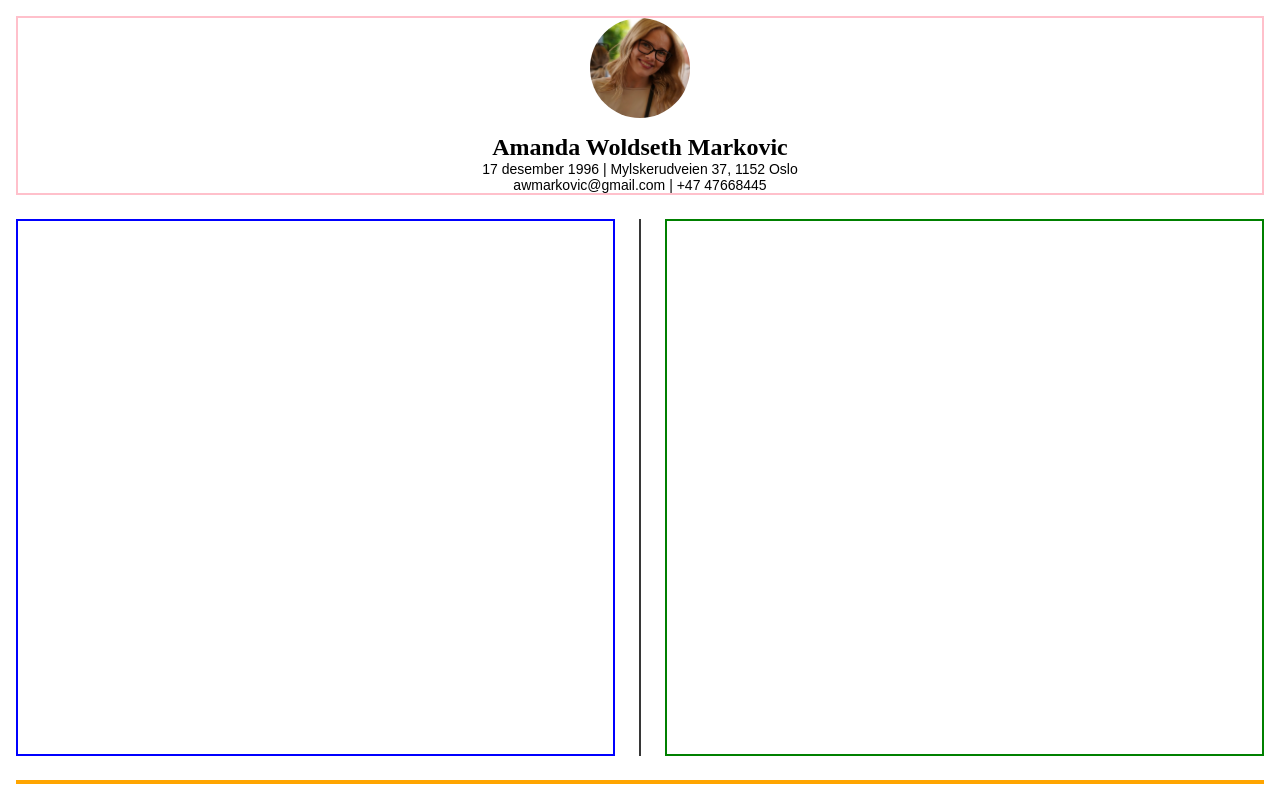
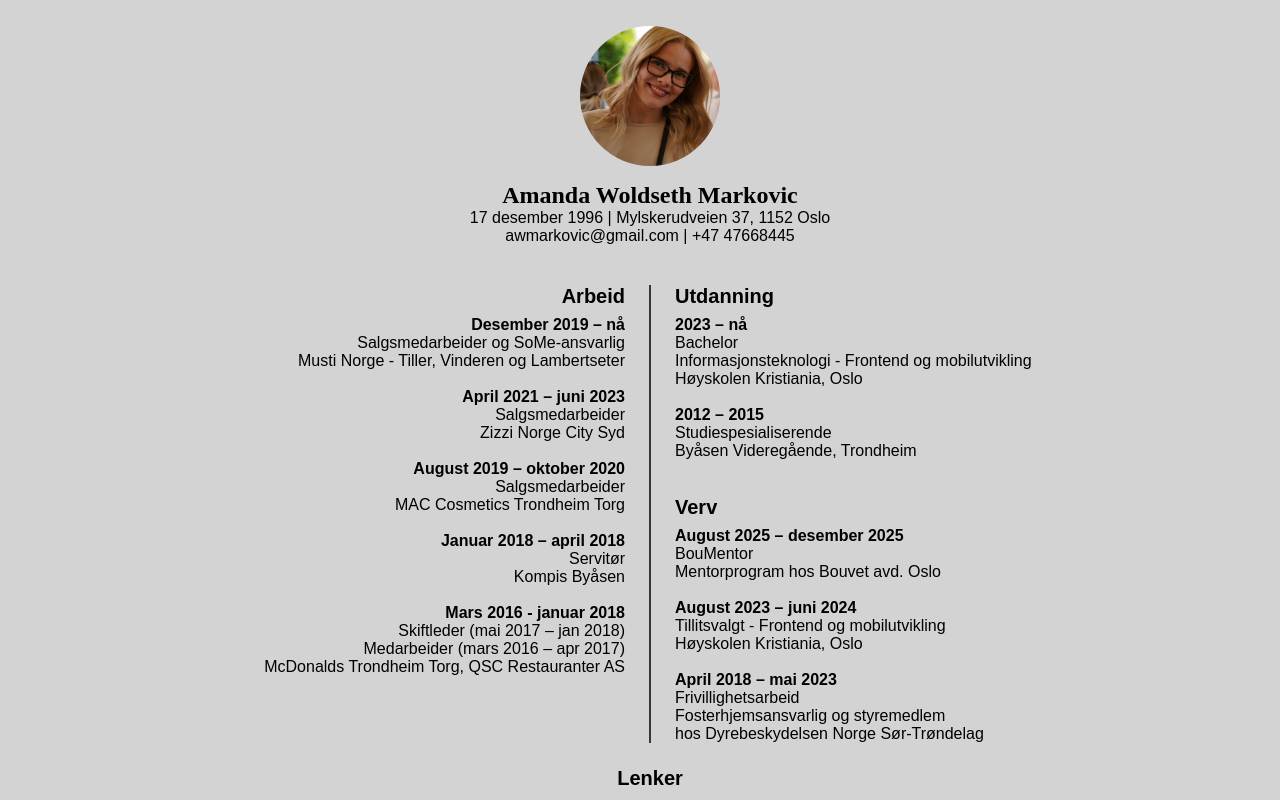
Before and after one commit to awmarkovic/awm-homepage, a React (Vite) app: page / in a window 1280 px wide. Built offline with nearby package versions, Linux system fonts and the light colour scheme.

Commit message:
Add experience and footer

```diff
--- a/src/App.css
+++ b/src/App.css
@@ -1,12 +1,28 @@
 html,
 body {
   height: 100%;
+  margin: 0;
+  padding: 0;
+  overflow: hidden;
+  background-color: lightgrey;
 }
 
 :root {
+  --spacing-xs: 4px;
   --spacing-s: 8px;
   --spacing-m: 16px;
   --spacing-l: 24px;
+
+  /* Do something like this for typography, colours, etc… */
+  /* --font-main: Comic Sans MS, cursive, sans-serif;
+  --font-accent: baskervville, serif;
+
+  --font-size-small: 12px;
+  --font-size-medium: 16px;
+  --font-size-large: 24px;
+
+  --color--primary: #ff6f61;
+  --color-secondary: #6b5b95; */
 }
 
 .page-layout {
@@ -17,10 +33,13 @@ body {
   width: 100%;
   height: 100%;
   padding: var(--spacing-m);
+  /* border: 2px solid green; */
+  aspect-ratio: 1 / 2;
+  margin: 10px;
 }
 
 .header {
-  border: 2px solid pink;
+  /* border: 2px solid green; */
   grid-column-start: 1;
   grid-column-end: 4;
   display: flex;
@@ -28,11 +47,12 @@ body {
   align-items: center;
   flex-direction: column;
   gap: var(--spacing-m);
+  padding-bottom: var(--spacing-m);
 }
 
 .avatar {
-  width: 100px;
-  height: 100px;
+  width: 140px;
+  height: 140px;
   border-radius: 100%;
   object-fit: cover;
 }
@@ -43,10 +63,14 @@ body {
   font-family: baskervville, serif;
 }
 
-.copy-text {
-  font-size: 14px;
+.header-text {
+  font-size: 16px;
   font-family: Arial, Helvetica, sans-serif;
   text-align: center;
+}
+
+.header-text p {
+  margin: 0;
 }
 
 .divider {
@@ -60,17 +84,60 @@ body {
 }
 .left {
   grid-column: 1 / span 1;
-  border: 2px solid blue;
+  /* border: 2px solid green; */
+  text-align: end;
 }
 .right {
   grid-column: 3 / span 1;
-  border: 2px solid green;
+  /* border: 2px solid green; */
+  text-align: start;
 }
 
 .footer {
-  border: 2px solid orange;
+  /* border: 2px solid green; */
   grid-column: 1 / -1;
   grid-row: 3 / -1;
+  display: flex;
+  justify-content: center;
+  align-items: center;
+  flex-direction: column;
+  gap: var(--spacing-m);
+}
+.footer .titles {
+  margin: 0;
+}
+
+.titles {
+  font-weight: bold;
+  font-size: 20px;
+  font-family: Arial, Helvetica, sans-serif;
+  margin-bottom: var(--spacing-s);
+}
+
+.link:hover {
+  text-decoration: underline;
+}
+
+.link-list {
+  list-style: none;
+  padding: 0;
+  margin: 0;
+}
+
+.link-list li {
+  margin-bottom: var(--spacing-m);
+  font-size: 16px;
+  font-family: Arial, Helvetica, sans-serif;
+  text-align: center;
+}
+
+.experience-list {
+  font-size: 16px;
+  font-family: Arial, Helvetica, sans-serif;
+}
+
+strong {
+  font-weight: bold;
 }
 
 #root {
--- a/src/App.tsx
+++ b/src/App.tsx
@@ -4,28 +4,150 @@ import "./App.css";
 function App() {
   return (
     <div className="page-layout">
+      {/* Header of the page */}
       <header className="header">
         <img
           className="avatar"
           src="public/avatar.jpeg"
           alt="Picture of Amanda"
         />
-        <div className="copy-text">
+        <div className="header-text">
           <h1 className="name-label">Amanda Woldseth Markovic</h1>
 
-          <span>17 desember 1996 | Mylskerudveien 37, 1152 Oslo</span>
-          <br />
-          <span>
-            <a href="mailto:awmarkovic@gmail.com">awmarkovic@gmail.com</a>
+          <p>17 desember 1996 | Mylskerudveien 37, 1152 Oslo</p>
+          <p>
+            <a className="link" href="mailto:awmarkovic@gmail.com">
+              awmarkovic@gmail.com
+            </a>
             <span> | </span>
-            <a href="tel:+4747668445">+47 47668445</a>
-          </span>
+            <a className="link" href="tel:+4747668445">
+              +47 47668445
+            </a>
+          </p>
         </div>
       </header>
+
+      {/* Main content */}
       <div className="divider" />
-      <div className="left"></div>
-      <div className="right"></div>
-      <footer className="footer"></footer>
+      <div className="left">
+        <h2 className="titles">Arbeid</h2>
+        <ul className="experience-list">
+          <li>
+            <p>
+              <strong>Desember 2019 – nå</strong>{" "}
+            </p>
+            <p>Salgsmedarbeider og SoMe-ansvarlig </p>
+            <p>Musti Norge - Tiller, Vinderen og Lambertseter</p>
+          </li>
+          <br />
+          <li>
+            <p>
+              <strong>April 2021 – juni 2023</strong>
+            </p>
+            <p>Salgsmedarbeider</p>
+            <p>Zizzi Norge City Syd</p>
+          </li>
+          <br />
+          <li>
+            <p>
+              <strong>August 2019 – oktober 2020</strong>
+            </p>
+            <p>Salgsmedarbeider</p>
+            <p>MAC Cosmetics Trondheim Torg</p>
+          </li>
+          <br />
+          <li>
+            <p>
+              <strong>Januar 2018 – april 2018</strong>
+            </p>
+            <p>Servitør</p>
+            <p>Kompis Byåsen</p>
+          </li>
+          <br />
+          <li>
+            <p>
+              <strong>Mars 2016 - januar 2018</strong>
+            </p>
+            <p>Skiftleder (mai 2017 – jan 2018)</p>
+            <p>Medarbeider (mars 2016 – apr 2017)</p>
+            <p>McDonalds Trondheim Torg, QSC Restauranter AS</p>
+          </li>
+        </ul>
+      </div>
+      <div className="right">
+        <h2 className="titles">Utdanning</h2>
+        <ul className="experience-list">
+          <li>
+            <p>
+              <strong>2023 – nå</strong>
+            </p>
+            <p>Bachelor</p>
+            <p>Informasjonsteknologi - Frontend og mobilutvikling</p>
+            <p>Høyskolen Kristiania, Oslo</p>
+          </li>
+          <br />
+          <li>
+            <p>
+              <strong>2012 – 2015</strong>
+            </p>
+            <p>Studiespesialiserende </p>
+            <p>Byåsen Videregående, Trondheim</p>
+          </li>
+        </ul>
+        <br />
+        <br />
+        <h2 className="titles">Verv</h2>
+        <ul className="experience-list">
+          <li>
+            <p>
+              <strong>August 2025 – desember 2025</strong>
+            </p>
+            <p>BouMentor</p>
+            <p>Mentorprogram hos Bouvet avd. Oslo</p>
+          </li>
+          <br />
+          <li>
+            <p>
+              <strong>August 2023 – juni 2024</strong>
+            </p>
+            <p>Tillitsvalgt - Frontend og mobilutvikling</p>
+            <p>Høyskolen Kristiania, Oslo</p>
+          </li>
+          <br />
+          <li>
+            <p>
+              <strong>April 2018 – mai 2023</strong>
+            </p>
+            <p>Frivillighetsarbeid </p>
+            <p>
+              Fosterhjemsansvarlig og styremedlem
+              <p>hos Dyrebeskydelsen Norge Sør-Trøndelag</p>
+            </p>
+          </li>
+        </ul>
+      </div>
+
+      {/* Footer of the page */}
+      <footer className="footer">
+        <h2 className="titles">Lenker</h2>
+        <ul className="link-list">
+          <li>
+            <strong>LinkedIn</strong> <br />
+            <a
+              className="link"
+              href="https://www.linkedin.com/in/amanda-markovic-542226292/"
+            >
+              https://www.linkedin.com/in/amanda-markovic-542226292/
+            </a>
+          </li>
+          <li>
+            <strong>GitHub</strong> <br />
+            <a className="link" href="https://github.com/awmarkovic">
+              https://github.com/awmarkovic
+            </a>
+          </li>
+        </ul>
+      </footer>
     </div>
   );
 }
```
